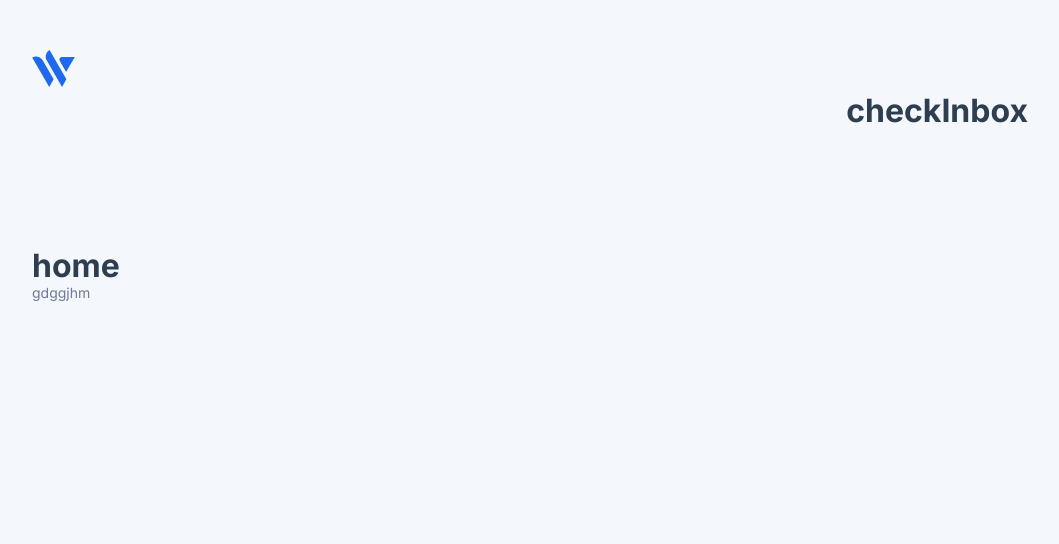
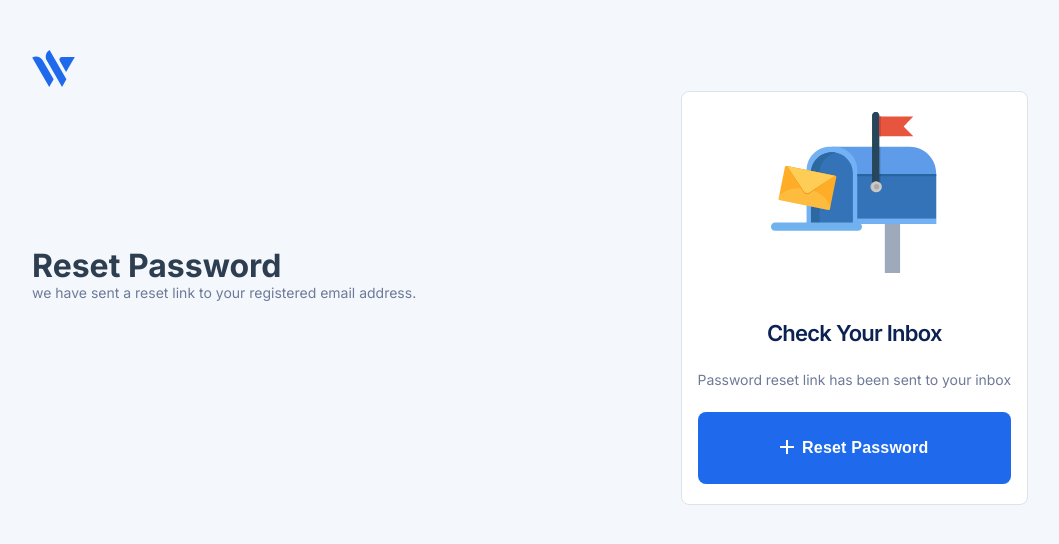
Before and after one commit to Ssalma/wallet_app, a Vue app: page /auth/checkinbox in a window 1280 px wide. Shown: the top 544 px of the page, without its empty margins (110-1169 px from the left). Built offline with nearby package versions, Linux system fonts and the light colour scheme.

Commit message:
Kwabena: adding reset password views

```diff
--- a/src/components/button/ButtonComponent.vue
+++ b/src/components/button/ButtonComponent.vue
@@ -1,14 +1,13 @@
 <template>
   <div>
-    <button :class="[ `btn--${variant}` ]" v-bind="$attrs">
-      <img :src="iconAdd" :alt="add" class="position-Icon">{{ buttonTxt }}
+    <button :class="[`btn--${variant}`]" v-bind="$attrs">
+      <img :src="iconAdd" :alt="add" class="position-Icon" />{{ buttonTxt }}
     </button>
   </div>
 </template>
 
 <script>
-
-import iconAdd from "../../assets/Vector.svg"
+import iconAdd from "../../assets/Vector.svg";
 export default {
   props: {
     buttonTxt: {
@@ -17,16 +16,15 @@ export default {
     },
     variant: {
       type: String,
-      default: "base"
-    }
+      default: "base",
+    },
   },
-  data(){
-    return{
+  data() {
+    return {
       iconAdd,
-      add: "Addition icon"
-    }
-  }
-
+      add: "Addition icon",
+    };
+  },
 };
 </script>
 
@@ -51,16 +49,16 @@ button {
     letter-spacing: 0.2px;
     color: #1f6aec;
   }
-  &--base{
+  &--base {
     background: #1f6aec;
     border-radius: 8px;
     color: #ffffff;
     border: none;
   }
-  &--blue{
+  &--blue {
     background: #1f6aec;
     border-radius: 8px;
-    padding: 17px 0;
+    padding: 12px 0;
     width: 100%;
     font-style: normal;
     font-weight: 600;
@@ -72,7 +70,7 @@ button {
   }
 }
 
-.position-Icon{
+.position-Icon {
   position: relative;
   top: 1px;
   margin-right: 8px;
--- a/src/components/pincomponent/PinComponent.vue
+++ b/src/components/pincomponent/PinComponent.vue
@@ -44,9 +44,6 @@
       onfocus="this.select()"
       v-bind="$attrs"
     />
-
-    <p>{{ inputs.join("") }}</p>
-    <p>{{ inputValue }}</p>
   </div>
 </template>
 
--- a/src/views/auth/OtpCreatePin/OtpCreatePin.vue
+++ b/src/views/auth/OtpCreatePin/OtpCreatePin.vue
@@ -1,22 +1,39 @@
 <template>
-    <auth-screen title="home" subtitle="gdggjhm">
+  <auth-screen title="Create Pin" subtitle="Create pin to enable transfer">
     <template #content>
-        <h1>otp</h1>
+      <div class="create-pin">
+        <h2>Kindly create your transaction Pin</h2>
+        <PinComponent
+          type="password"
+          placeholder="*"
+          :inputValue="Pin"
+          @update:inputValue="(newvalue) => (Pin = newvalue)"
+          class="masked-pin-container"
+        />
+        Pin: {{ Pin }}
+        <ButtonComponent buttonTxt="Create Pin" class="btn--blue" />
+      </div>
     </template>
   </auth-screen>
 </template>
 
 <script>
-  import AuthScreen from '@/layout/AuthScreens.vue'
-
+import AuthScreen from "@/layout/AuthScreens.vue";
+import { PinComponent, ButtonComponent } from "@/components";
 export default {
   components: {
-          AuthScreen
+    AuthScreen,
+    PinComponent,
+    ButtonComponent,
   },
-
-  }
+  data() {
+    return {
+      Pin: null,
+    };
+  },
+};
 </script>
 
-  <style>
-
+<style lang="scss" scoped>
+@import "@/views/auth/OtpCreatePin/otpcreatepin.scss";
 </style>
--- /dev/null
+++ b/src/views/auth/OtpCreatePin/otpcreatepin.scss
@@ -0,0 +1,17 @@
+@import "../checkInbox/checkinbox.scss";
+
+.create-pin {
+  @include divStyling();
+  @include flexCenter(column);
+  padding: 40px 32px;
+  width: 528px;
+
+  h2 {
+    width: 250px;
+    text-align: center;
+  }
+
+  .masked-pin-container {
+    max-width: 100%;
+  }
+}
--- a/src/views/auth/checkInbox/CheckInbox.vue
+++ b/src/views/auth/checkInbox/CheckInbox.vue
@@ -1,22 +1,41 @@
 <template>
-    <auth-screen title="home" subtitle="gdggjhm">
+  <auth-screen
+    title="Reset Password"
+    subtitle="we have sent a reset link to your
+registered email address."
+  >
     <template #content>
-        <h1>checkInbox</h1>
+      <div class="right-container">
+        <img :src="InboxImage" alt="" />
+        <h2>Check Your Inbox</h2>
+        <p>Password reset link has been sent to your inbox</p>
+        <ButtonComponent
+          buttonTxt="Reset Password"
+          class="btn--blue"
+          @click="this.$router.push({ name: 'resetpassword' })"
+        />
+      </div>
     </template>
   </auth-screen>
 </template>
 
 <script>
-  import AuthScreen from '@/layout/AuthScreens.vue'
-
+import AuthScreen from "@/layout/AuthScreens.vue";
+import InboxImage from "@/assets/inbox.svg";
+import { ButtonComponent } from "@/components";
 export default {
   components: {
-          AuthScreen
+    AuthScreen,
+    ButtonComponent,
   },
-
-  }
+  data() {
+    return {
+      InboxImage,
+    };
+  },
+};
 </script>
 
-  <style>
-
+<style lang="scss" scoped>
+@import "@/views/auth/checkInbox/checkinbox.scss";
 </style>
--- /dev/null
+++ b/src/views/auth/checkInbox/checkinbox.scss
@@ -0,0 +1,56 @@
+@mixin typography($fontWeight, $fontSize, $lineHeight) {
+  font-family: "Inter";
+  font-style: normal;
+  font-weight: $fontWeight;
+  font-size: $fontSize;
+  line-height: $lineHeight;
+}
+
+@mixin divStyling {
+  background: #ffffff;
+  border: 1px solid #dee3eb;
+  border-radius: 8px;
+  max-width: 528px;
+}
+
+@mixin flexCenter($direction) {
+  display: flex;
+  flex-direction: $direction;
+  justify-content: center;
+  align-items: center;
+}
+
+.right-container {
+  @include divStyling();
+  @include flexCenter(column);
+  gap: 24px;
+  padding: 20px 16px;
+
+  h2 {
+    @include typography(600, 22px, 30px);
+    letter-spacing: -0.761905px;
+    color: #0b2253;
+    margin-top: 21px;
+  }
+
+  p {
+    @include typography(400, 14px, 16px);
+    letter-spacing: -0.05px;
+    color: #6d7a98;
+    max-width: 462px;
+  }
+}
+
+@media (min-width: 1300px) {
+  .right-container {
+    padding: 60px;
+
+    h2 {
+      @include typography(600, 32px, 40px);
+    }
+
+    p {
+      @include typography(400, 18px, 24px);
+    }
+  }
+}
--- a/src/views/auth/resetPassword/ResetPassword.vue
+++ b/src/views/auth/resetPassword/ResetPassword.vue
@@ -1,22 +1,47 @@
 <template>
-    <auth-screen title="home" subtitle="gdggjhm">
+  <auth-screen
+    title="Reset Password"
+    subtitle="
+    Create a unique password to
+    keep your account protected"
+  >
     <template #content>
-        <h1>reset</h1>
+      <div class="reset-password">
+        <InputField
+          label="New Password"
+          type="password"
+          v-model="user.password"
+          class="input-fields"
+        />
+        <InputField
+          label="Confirm Password"
+          type="password"
+          v-model="user.password1"
+          class="input-fields"
+        />
+        <ButtonComponent buttonTxt="Reset Password" class="btn--blue" />
+      </div>
     </template>
   </auth-screen>
 </template>
 
 <script>
-  import AuthScreen from '@/layout/AuthScreens.vue'
-
+import AuthScreen from "@/layout/AuthScreens.vue";
+import { InputField, ButtonComponent } from "@/components";
 export default {
   components: {
-          AuthScreen
+    AuthScreen,
+    InputField,
+    ButtonComponent,
   },
-
-  }
+  data() {
+    return {
+      user: {},
+    };
+  },
+};
 </script>
 
-  <style>
-
+<style lang="scss" scoped>
+@import "@/views/auth/resetPassword/resetPassword.scss";
 </style>
--- /dev/null
+++ b/src/views/auth/resetPassword/resetPassword.scss
@@ -0,0 +1,13 @@
+@import "../checkInbox/checkinbox.scss";
+
+.reset-password {
+  @include divStyling();
+  @include flexCenter(column);
+  gap: 24px;
+  padding: 40px 32px;
+  width: 528px;
+
+  .input-fields {
+    width: 100%;
+  }
+}
```
Also changed, not shown: src/router/index.js (+9 -2 lines), src/assets/inbox.svg (added). Lines whose indentation alone changed are shown as unchanged.
